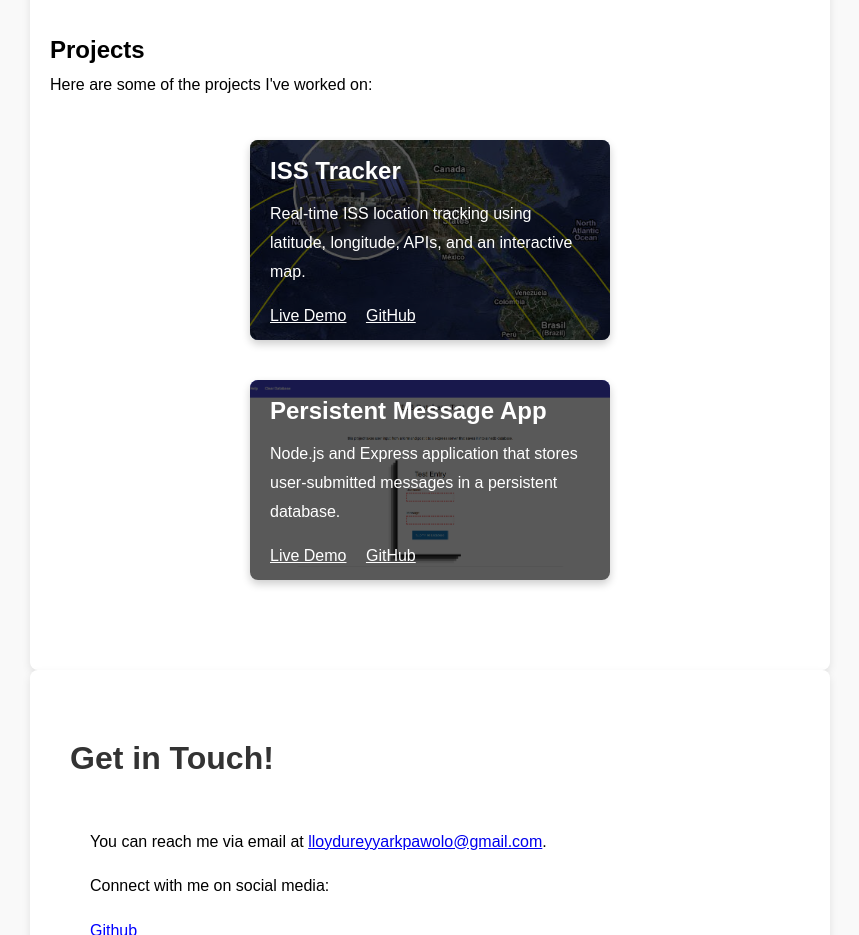
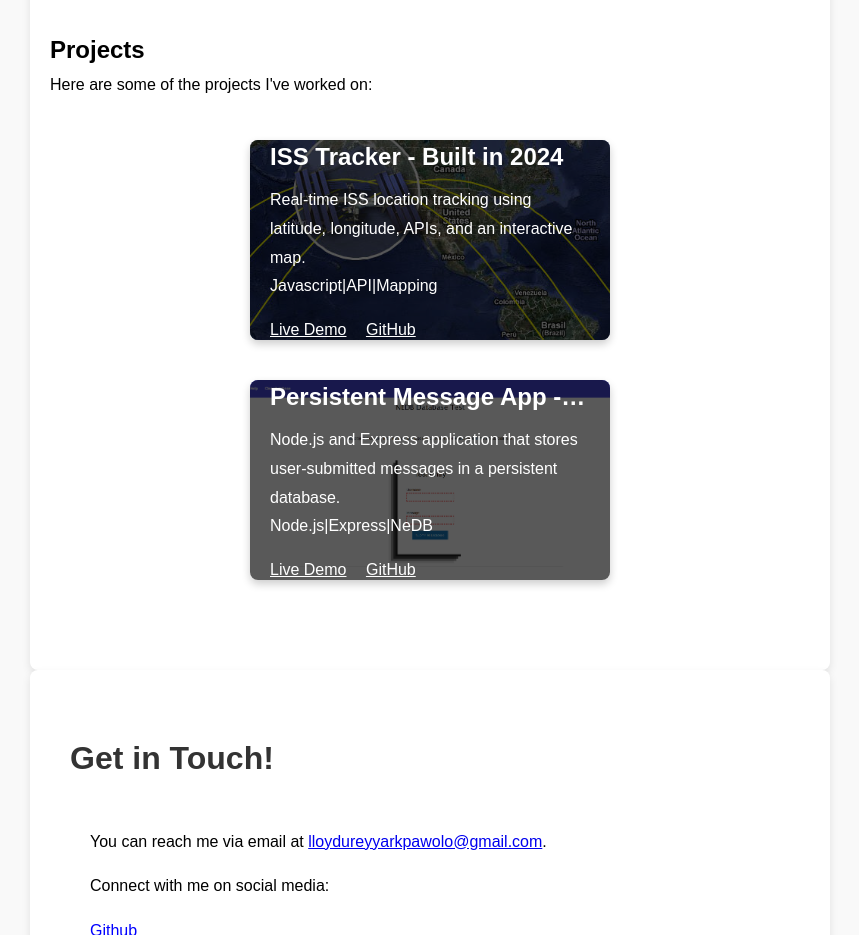
Before and after one commit to lloyduyar/lloyduyar.github.io, a plain HTML site: page index.html in a window 1280 px wide. Shown: the part 1360-2295 px from the top of the page, without its empty margins (210-1069 px from the left). Drawn offline with Linux system fonts and the light colour scheme.

Commit message:
Update project card details

```diff
--- a/index.html
+++ b/index.html
@@ -250,8 +250,9 @@
 
         <div class="card" style="background-image: url('iss.jpg')">
             <div class="card-content">
-                <h3>ISS Tracker</h3>
+                <h3>ISS Tracker - Built in 2024</h3>
                 <p>Real-time ISS location tracking using latitude, longitude, APIs, and an interactive map.</p>
+                <p>Javascript|API|Mapping</p>
 
                 <a href="https://iss-tracker-1-63mi.onrender.com/"
                    target="_blank">
@@ -267,8 +268,9 @@
 
         <div class="card" style="background-image: url('messagingapp.png');">
             <div class="card-content">
-                <h3>Persistent Message App</h3>
+                <h3>Persistent Message App - Built in 2023</h3>
                 <p>Node.js and Express application that stores user-submitted messages in a persistent database.</p>
+                   <p>Node.js|Express|NeDB</p>
 
                 <a href="https://lloyd-5vuw.onrender.com/"
                    target="_blank">
```
